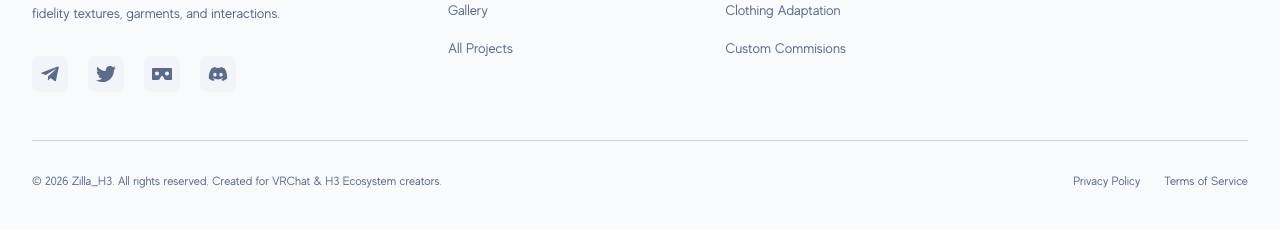
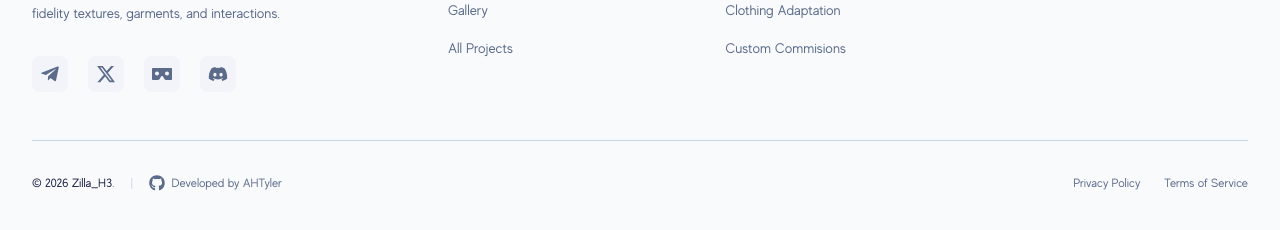
Before and after one commit to victortelles/Zilla_H3_Web, a Next.js app: page /admin in a window 1280 px wide. Shown: the part 642-872 px from the top of the page. Built offline with nearby package versions, Linux system fonts and the light colour scheme; no server answers.

Commit message:
feat(ui): update components ui

```diff
--- a/src/components/ui/darkmode/DarkModeToggle.tsx
+++ b/src/components/ui/darkmode/DarkModeToggle.tsx
@@ -21,7 +21,6 @@ export default function DarkModeToggle() {
     } else {
       document.documentElement.classList.remove("dark");
     }
-    // eslint-disable-next-line react-hooks/set-state-in-effect
     setMounted(true);
   }, []);
 
--- a/src/components/ui/footer/Footer.tsx
+++ b/src/components/ui/footer/Footer.tsx
@@ -1,16 +1,18 @@
 "use client";
 
-import { FaTwitter, FaDiscord, FaTelegramPlane, FaVrCardboard } from "react-icons/fa";
+import { FaDiscord, FaTelegramPlane, FaVrCardboard, FaGithub } from "react-icons/fa";
+import { FaXTwitter } from "react-icons/fa6";
 import { FooterColumn, FooterSocial } from "@/types/ui/footer/Footer.types";
+import { configService } from "@/services/configService";
 
 export default function Footer() {
   const currentYear = new Date().getFullYear();
 
   const socialLinks: FooterSocial[] = [
-    { icon: "telegram", href: "https://t.me/zilla_h3", label: "Telegram" },
-    { icon: "twitter", href: "https://twitter.com/zilla_h3", label: "Twitter" },
-    { icon: "vrchat", href: "https://vrchat.com/home/user/usr_zilla_h3", label: "VRChat" },
-    { icon: "discord", href: "https://discord.gg/zilla_h3", label: "Discord" },
+    { icon: "telegram", href: configService.getContactTelegram(), label: "Telegram" },
+    { icon: "twitter", href: configService.getTwitterProfile(), label: "Twitter" },
+    { icon: "vrchat", href: configService.getVRChatProfile(), label: "VRChat" },
+    { icon: "discord", href: configService.getContactDiscord(), label: "Discord" },
   ];
 
   const getSocialIcon = (name: string) => {
@@ -18,7 +20,7 @@ export default function Footer() {
       case "telegram":
         return <FaTelegramPlane className="h-5 w-5" />;
       case "twitter":
-        return <FaTwitter className="h-5 w-5" />;
+        return <FaXTwitter className="h-5 w-5" />;
       case "vrchat":
         return <FaVrCardboard className="h-5 w-5" />;
       case "discord":
@@ -115,9 +117,20 @@ export default function Footer() {
 
         {/* Bottom bar */}
         <div className="mt-12 border-t border-border pt-8 flex flex-col md:flex-row items-center justify-between gap-4">
-          <p className="text-xs text-muted-foreground text-center md:text-left">
-            &copy; {currentYear} Zilla_H3. All rights reserved. Created for VRChat & H3 Ecosystem creators.
-          </p>
+          <div className="flex flex-col sm:flex-row items-center gap-4 text-xs text-muted-foreground text-center md:text-left">
+            <p>
+              &copy; {currentYear} Zilla_H3.
+            </p>
+            <span className="hidden sm:inline text-border">|</span>
+            <a
+              href="https://www.victortelles.dev/"
+              target="_blank"
+              rel="noopener noreferrer"
+              className="inline-flex items-center gap-1.5 hover:text-primary transition-all text-xs font-normal"
+            >
+              <FaGithub className="h-4 w-4" /> Developed by AHTyler
+            </a>
+          </div>
           <div className="flex space-x-6 text-xs text-muted-foreground">
             <a href="#" className="hover:text-primary transition-colors">
               Privacy Policy
--- a/src/components/ui/navbar/Navbar.tsx
+++ b/src/components/ui/navbar/Navbar.tsx
@@ -6,9 +6,11 @@ import { motion, AnimatePresence } from "framer-motion";
 import DarkModeToggle from "../darkmode/DarkModeToggle";
 import Button from "../button/Button";
 import { NavLink } from "@/types/ui/navbar/Navbar.types";
+import { configService } from "@/services/configService";
 
 export default function Navbar() {
   const [isOpen, setIsOpen] = useState(false);
+  const telegramProfile = configService.getContactTelegram();
 
   const toggleMenu = () => {
     setIsOpen(!isOpen);
@@ -52,7 +54,7 @@ export default function Navbar() {
         {/* Utility Buttons */}
         <div className="hidden md:flex items-center gap-4">
           <DarkModeToggle />
-          <Button variant="primary" size="sm" onClick={() => window.open("https://t.me/zilla_h3", "_blank")}>
+          <Button variant="primary" size="sm" onClick={() => window.open(telegramProfile, "_blank")}>
             Get Custom Avatar
           </Button>
         </div>
```
